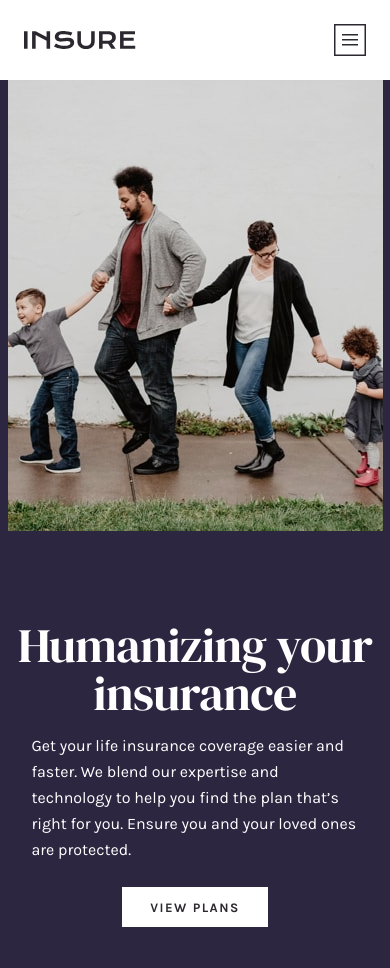
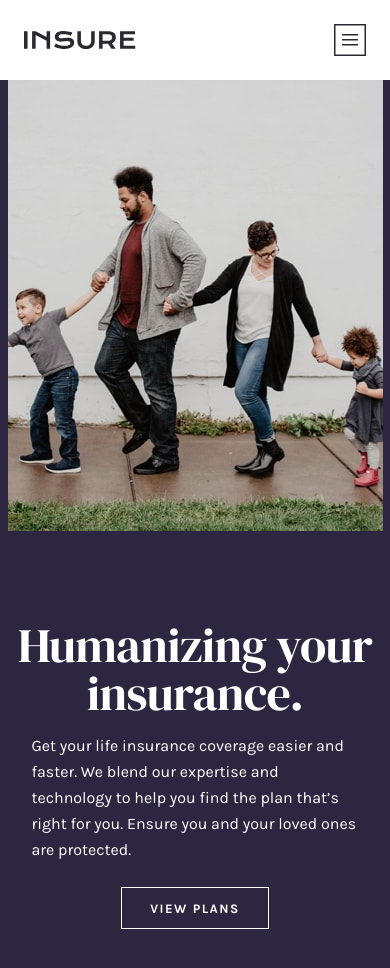
Before and after one commit to nablanco/insure-landing-page, a React (Create React App) app: page / in a window 390 px wide. Shown: the top 968 px of the page. Built offline with nearby package versions, Linux system fonts and the light colour scheme.

Commit message:
Finalize header responsiveness

```diff
--- a/src/components/content/header.js
+++ b/src/components/content/header.js
@@ -79,12 +79,18 @@ const PlanButton = styled.div`
   line-height: 15px;
   text-align: center;
   letter-spacing: 1.5px;
-  color: #2c2830;
-  background-color: #ffffff;
+  color: #ffffff;
+  background-color: #2d2641;
+  border: 1px solid #ffffff;
   cursor: pointer;
   display: flex;
   align-items: center;
   justify-content: center;
+
+  :hover {
+    color: #2d2641;
+    background-color: #ffffff;
+  }
 `;
 const ImageContainer = styled.div`
   margin-top: 105px;
@@ -115,7 +121,7 @@ const Header = () => {
     <StyledHeader>
       <TextContainer>
         <DividerLine />
-        <Title>Humanizing your insurance</Title>
+        <Title>Humanizing your insurance.</Title>
         <Body>
           Get your life insurance coverage easier and faster. We blend our
           expertise and technology to help you find the plan that’s right for
```
